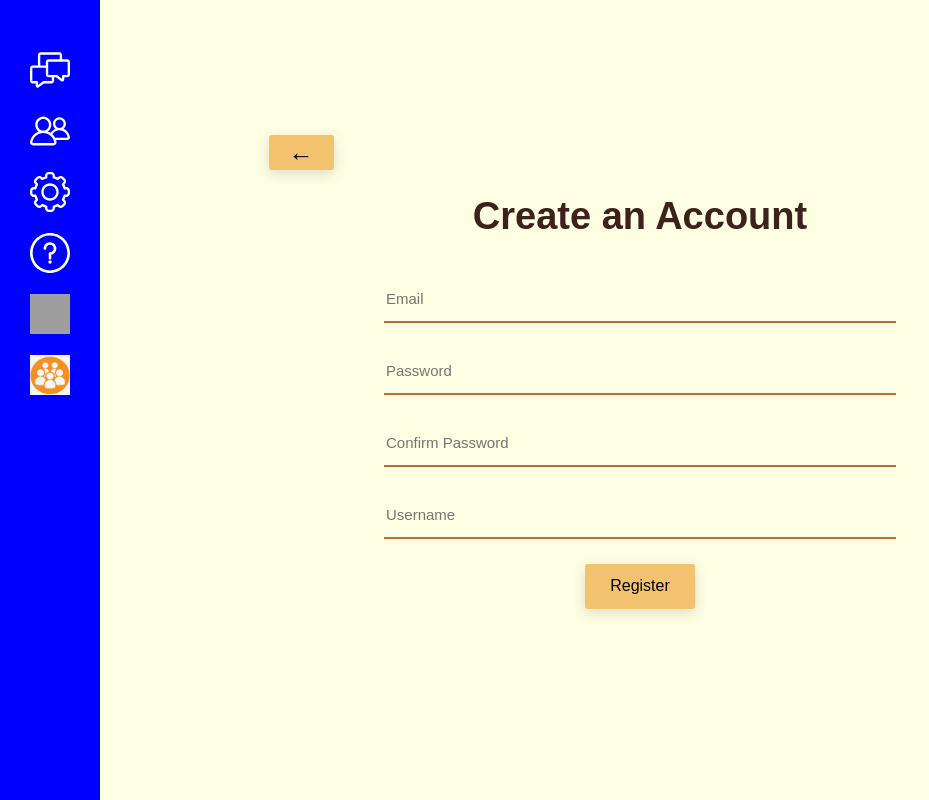
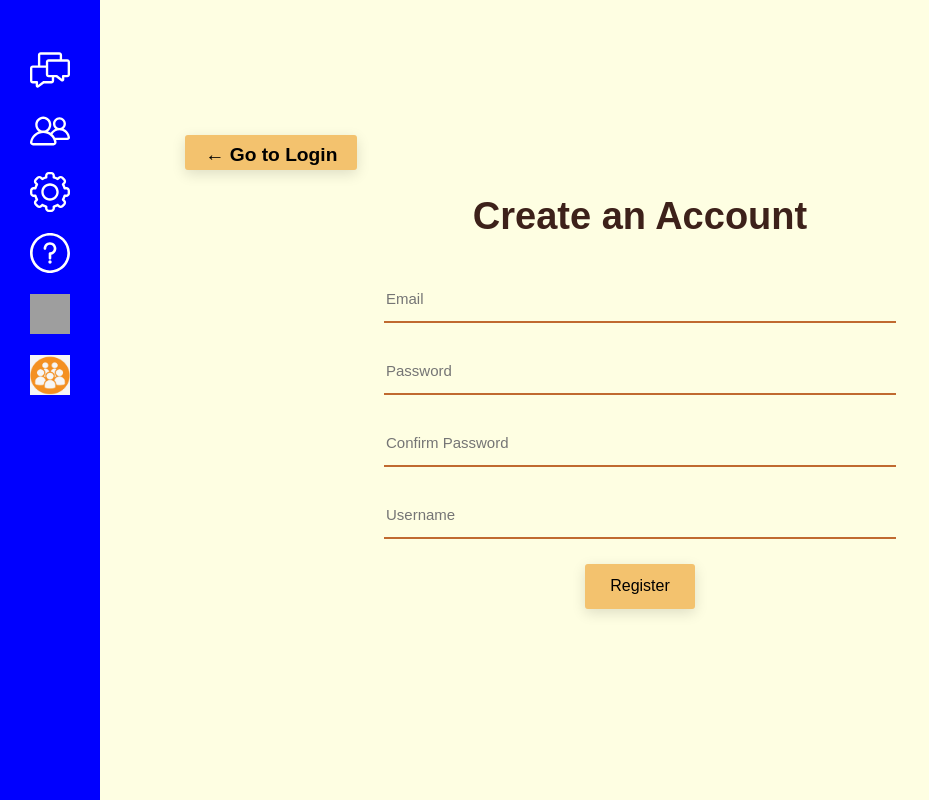
Before and after one commit to ilhanbae/TriFora, a React (Create React App) app: page /register in a window 1280 px wide. Shown: the whole page, without its empty margins (0-929 px from the left). Built offline with nearby package versions, Linux system fonts and the light colour scheme; grey boxes are pictures that could not be loaded.

Commit message:
Added text for back button in register page #60

```diff
--- a/src/Component/Register.jsx
+++ b/src/Component/Register.jsx
@@ -159,7 +159,9 @@ export default class RegisterForm extends React.Component {
             <div className='wrapper'>
                 <div className='inner'>
                   <Link to='/login'>
-                    <button className='base base-back'>&#8592;</button>
+                    <button className='base base-back'>
+                      <b className='login-link'>&#8592; Go to Login</b>
+                    </button>
                   </Link>
                     {/*<p>Back to Login</p>*/}
                     <form>
--- a/src/style/RegisterForm.css
+++ b/src/style/RegisterForm.css
@@ -98,7 +98,7 @@ body {
 .base-back {
     position: absolute;
     top: 1%;
-    left: 1%;
+    left: -10%;
 }
 
 
@@ -118,3 +118,8 @@ body {
     text-align: center;
     color: #3D211A;
 }
+
+.login-link{
+    font-size: 1.5vw;
+
+}
```
